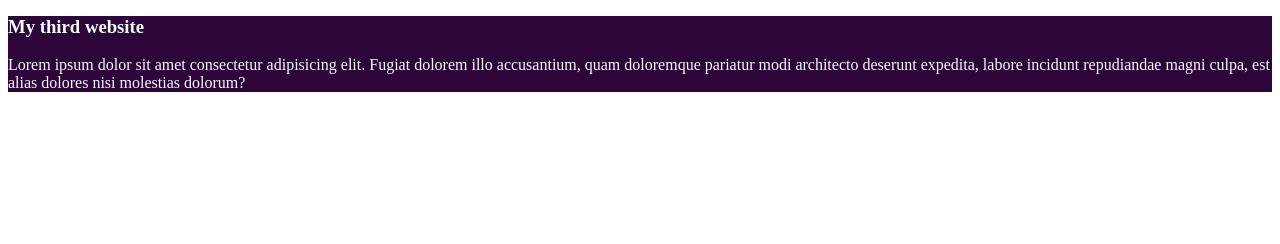
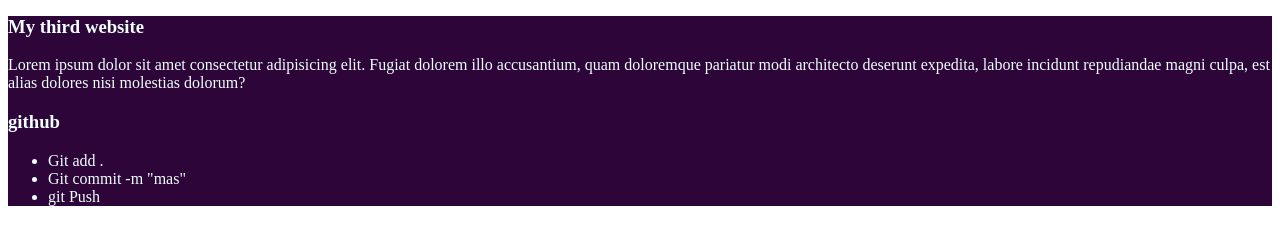
Before and after one commit to Ashikqul/My-second-website, a plain HTML site: page index.html in a window 1280 px wide. Shown: the part 194-438 px from the top of the page. Drawn offline with Linux system fonts and the light colour scheme.

Commit message:
added a list to github code

```diff
--- a/index.html
+++ b/index.html
@@ -27,7 +27,14 @@
 
             Lorem ipsum dolor sit amet consectetur adipisicing elit. Fugiat dolorem illo accusantium, quam doloremque pariatur modi architecto deserunt expedita, labore incidunt repudiandae magni culpa, est alias dolores nisi molestias dolorum?
         </p>
-
+    <div>
+        <h3> github</h3>
+        <ul>
+            <li>Git add .</li>
+            <li>Git commit -m "mas"</li>
+            <li>git Push</li>
+        </ul>
+    </div>
 
 </body>
 </html>
```
